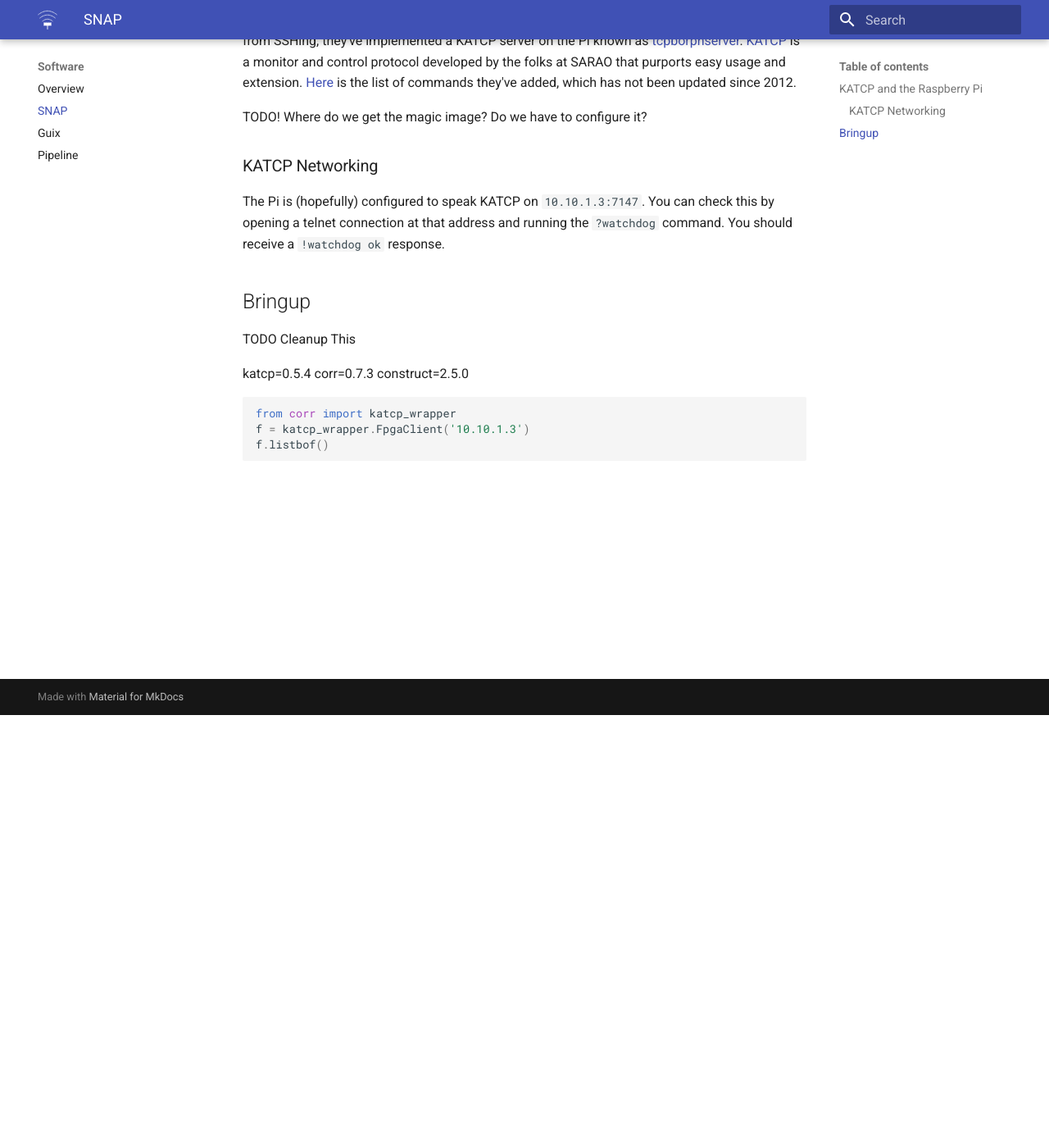
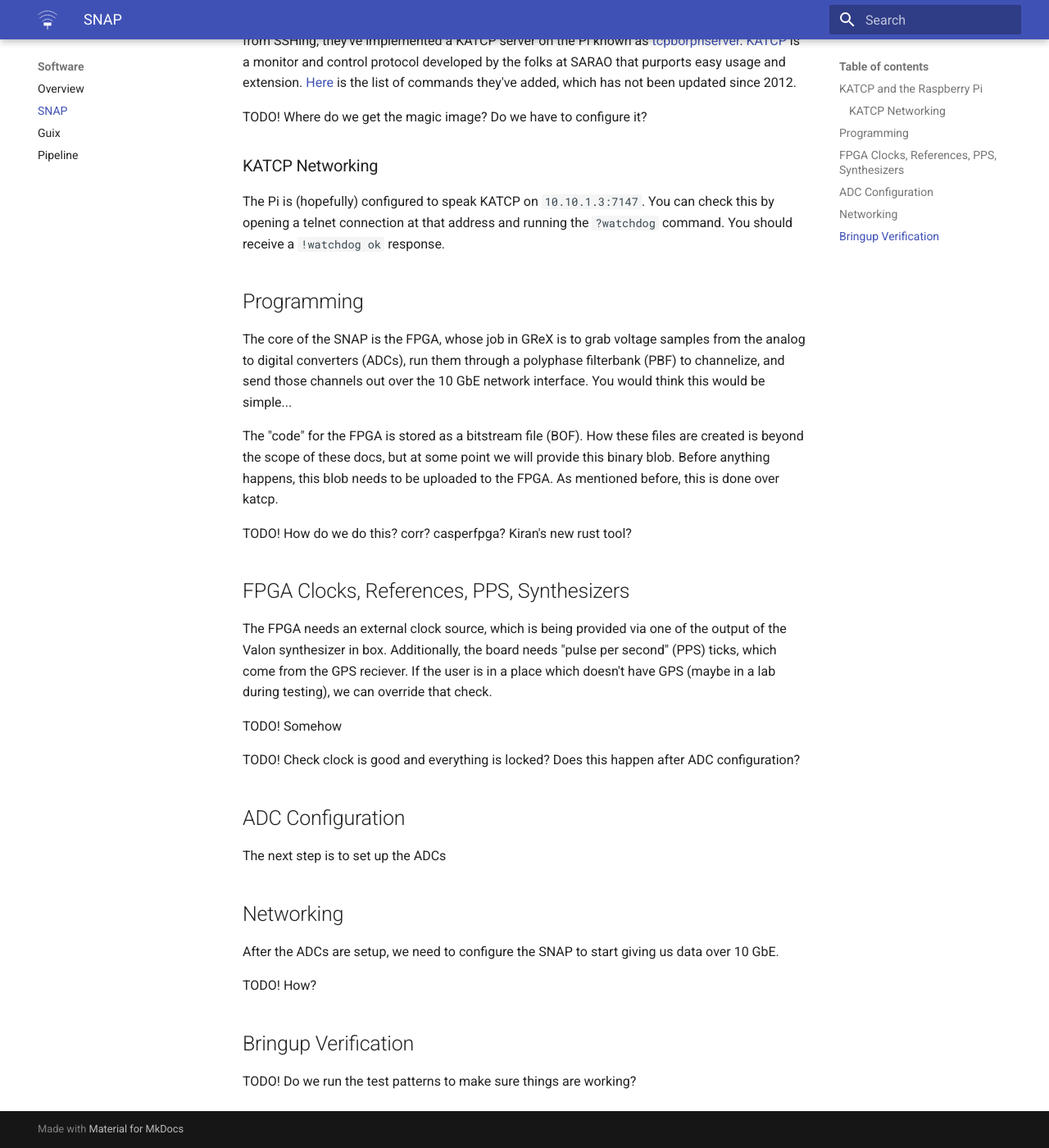
Before and after one commit to courtneyjkeeler/grex-telescope.github.io, an MkDocs documentation site: the page built from docs/software/snap.md, in a window 1280 px wide and 1400 px high, scrolled down 528 px. Shown: the whole window at 82% size. Built offline with MkDocs 1.6.1 and Material for MkDocs 9.7.7, drawn with Linux system fonts in a browser that asks for light colours.

Commit message:
More snap docs

````diff
--- a/docs/software/snap.md
+++ b/docs/software/snap.md
@@ -10,7 +10,8 @@ documented, so we'll try to make it as painless as possible here.
 
 ## KATCP and the Raspberry Pi
 
-The SNAP board itself has no nonvolatile memory, so every time it is power-cycled, it must be reconfigured.
+The SNAP board itself has no nonvolatile memory, so every time it is
+power-cycled, it must be reconfigured.
 Rather than require the user to bring along (and know how to use) a JTAG programmer, the folks at CASPER
 have added a Raspsberry Pi header such that the GPIO from a Pi can bit-bang JTAG. To expose this functionality
 from remote devices, saving you the trouble from SSHing, they've implemented a
@@ -23,18 +24,46 @@ TODO! Where do we get the magic image? Do we have to configure it?
 ### KATCP Networking
 
 The Pi is (hopefully) configured to speak KATCP on `10.10.1.3:7147`. You can check this by opening a telnet connection at that address
-and running the `?watchdog` command. You should receive a `!watchdog ok` response.
+and running the `?watchdog` command. You should receive a `!watchdog ok`
+response.
 
-## Bringup
+## Programming
 
-TODO Cleanup This
+The core of the SNAP is the FPGA, whose job in GReX is to grab voltage samples
+from the analog to digital converters (ADCs), run them through a polyphase
+filterbank (PBF) to channelize, and send those channels out over the 10 GbE
+network interface. You would think this would be simple...
 
-katcp=0.5.4
-corr=0.7.3
-construct=2.5.0
+The "code" for the FPGA is stored as a bitstream file (BOF). How these files are
+created is beyond the scope of these docs, but at some point we will provide
+this binary blob. Before anything happens, this blob needs to be uploaded to the
+FPGA. As mentioned before, this is done over katcp.
 
-```python
-from corr import katcp_wrapper
-f = katcp_wrapper.FpgaClient('10.10.1.3')
-f.listbof()
-```
+TODO! How do we do this? corr? casperfpga? Kiran's new rust tool?
+
+## FPGA Clocks, References, PPS, Synthesizers
+
+The FPGA needs an external clock source, which is being provided via one of the
+output of the Valon synthesizer in box. Additionally, the board needs "pulse per
+second" (PPS) ticks, which come from the GPS reciever. If the user is in a place
+which doesn't have GPS (maybe in a lab during testing), we can override that
+check.
+
+TODO! Somehow
+
+TODO! Check clock is good and everything is locked? Does this happen after ADC configuration?
+
+## ADC Configuration
+
+The next step is to set up the ADCs
+
+## Networking
+
+After the ADCs are setup, we need to configure the SNAP to start giving us data
+over 10 GbE.
+
+TODO! How?
+
+## Bringup Verification
+
+TODO! Do we run the test patterns to make sure things are working?
````
